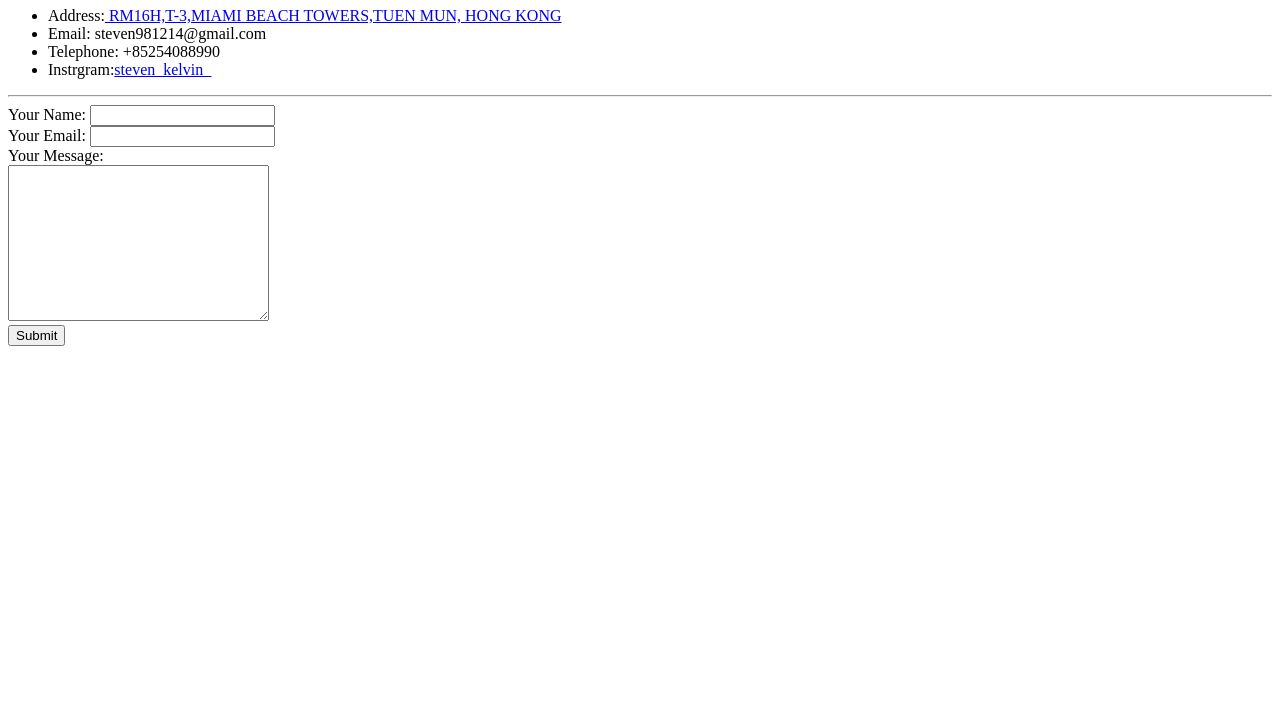
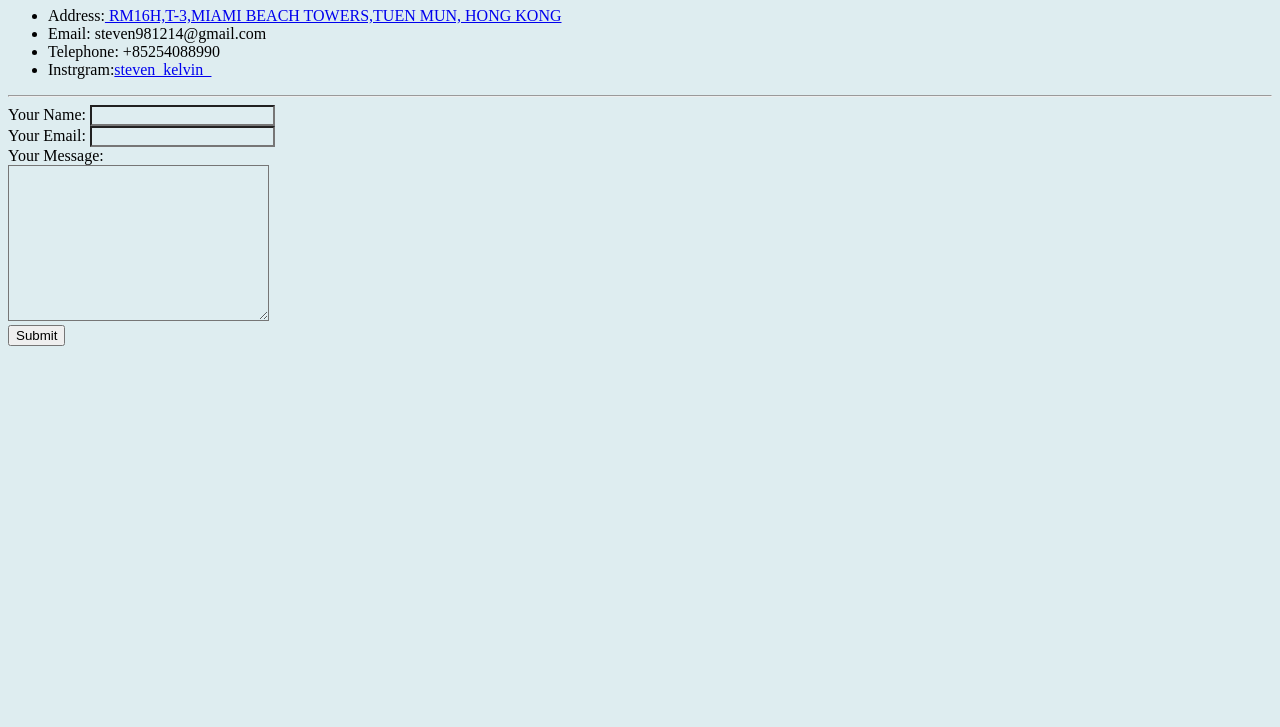
Before and after one commit to stevenkelvin/cv, a plain HTML site: page contactMe.html in a window 1280 px wide. Shown: the part 73-800 px from the top of the page. Drawn offline with Linux system fonts and the light colour scheme.

Commit message:
Add files via upload

```diff
--- a/contactMe.html
+++ b/contactMe.html
@@ -4,7 +4,7 @@
     <meta charset="utf-8">
     <title>Contact Me</title>
   </head>
-  <body>
+  <body style="background-color: #DEEDF0;">
     <h1>My contact details</h1>
     <ul>
       <li>Address:<a href="https://www.google.com/maps/place/
@@ -18,11 +18,11 @@
     <hr>
     <form action="mailto:steven981214@gmail.com" method="post" enctype="text/plain">
       <label>Your Name:</label>
-      <input type="text" name="yourName" value=""><br>
+      <input type="text" name="yourName" value="" style="background-color: #DEEDF0;"><br>
       <label>Your Email:</label>
-      <input type="email" name="yourEmail" value=""><br>
+      <input type="email" name="yourEmail" value="" style="background-color: #DEEDF0;"><br>
       <label>Your Message:</label><br>
-      <textarea name="yourMessage" rows="10" cols="30"></textarea><br>
+      <textarea name="yourMessage" rows="10" cols="30" style="background-color: #DEEDF0;"></textarea><br>
       <input type="submit" name="" >
     </form>
   </body>
```
Also changed, not shown: myHobbies.html (+1 -1 lines).
